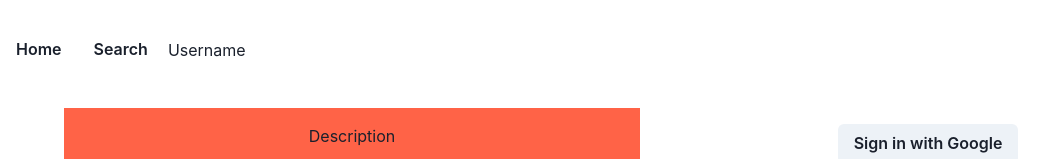
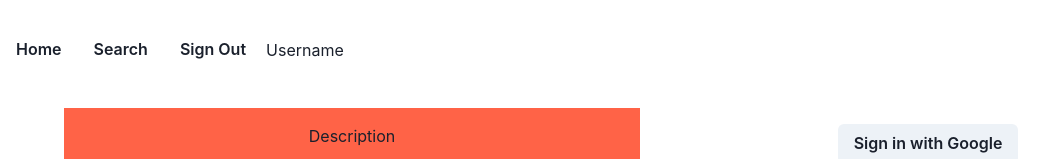
Before and after one commit to Green-Avocado/Language-Exchange, a React (Create React App) app in the folder frontend/: page / in a window 1280 px wide. Shown: the top 159 px of the page, without its empty margins (0-1064 px from the left). Built offline with nearby package versions, Linux system fonts and the light colour scheme; no server answers.

Commit message:
sign out button

```diff
--- a/frontend/src/components/NavBar.js
+++ b/frontend/src/components/NavBar.js
@@ -38,13 +38,23 @@ const NavBar = () => {
                     Search
                 </Button>
             </Link>
+            <Link href='/'>
+                <Button
+                    as='a'
+                    variant='ghost'
+                    aria-label='Landing'
+                    my={5}
+                    w='100%'
+                >
+                    Sign Out
+                </Button>
+            </Link>
             <Text
                 as='a'
                 my={7}
                 w='100%'
                 ml={1}
                 >Username</Text>
-
             </Flex>
             <IconButton
                 aria-label='Open Menu'
@@ -103,6 +113,17 @@ const NavBar = () => {
                     Search
                 </Button>
             </Link>
+            <Link href='/'>
+                <Button
+                    as='a'
+                    variant='ghost'
+                    aria-label='Landing'
+                    my={5}
+                    w='100%'
+                >
+                    Sign Out
+                </Button>
+            </Link>
             <Text
                 as='a'
                 my={7}
--- a/frontend/src/pages/search/SearchPage.js
+++ b/frontend/src/pages/search/SearchPage.js
@@ -21,7 +21,13 @@ import {
 
 export const SearchPage = () => {
   const [range, setRange] = useState([18, 22])
-
+  const user = {
+      avatar: null,
+      name: null,
+      age: null,
+      language: null,
+      experience: null
+  }
 
   return (
     <Container>
```
